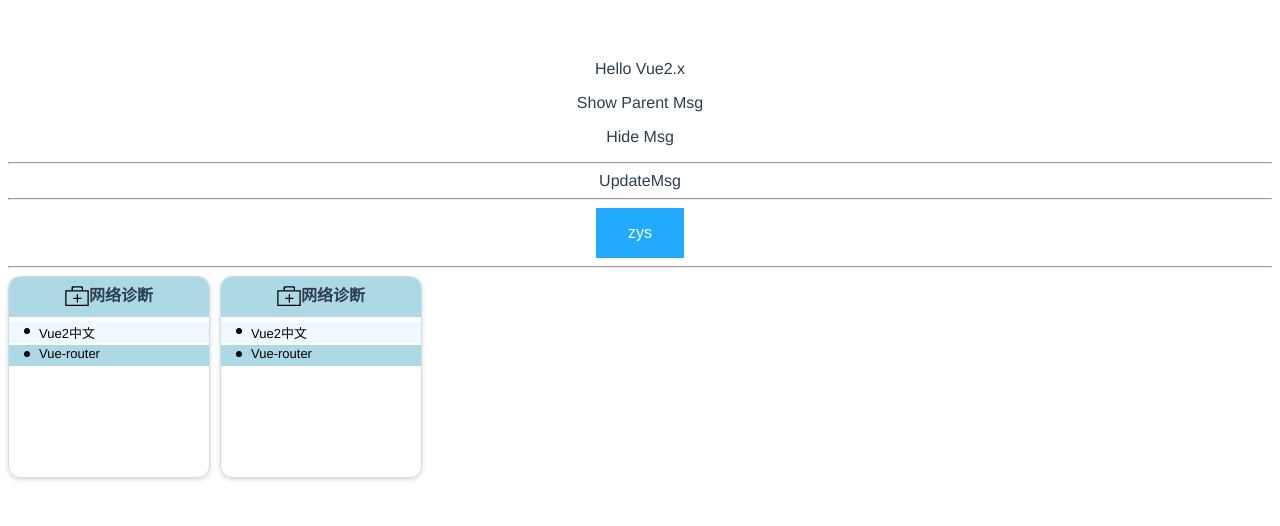
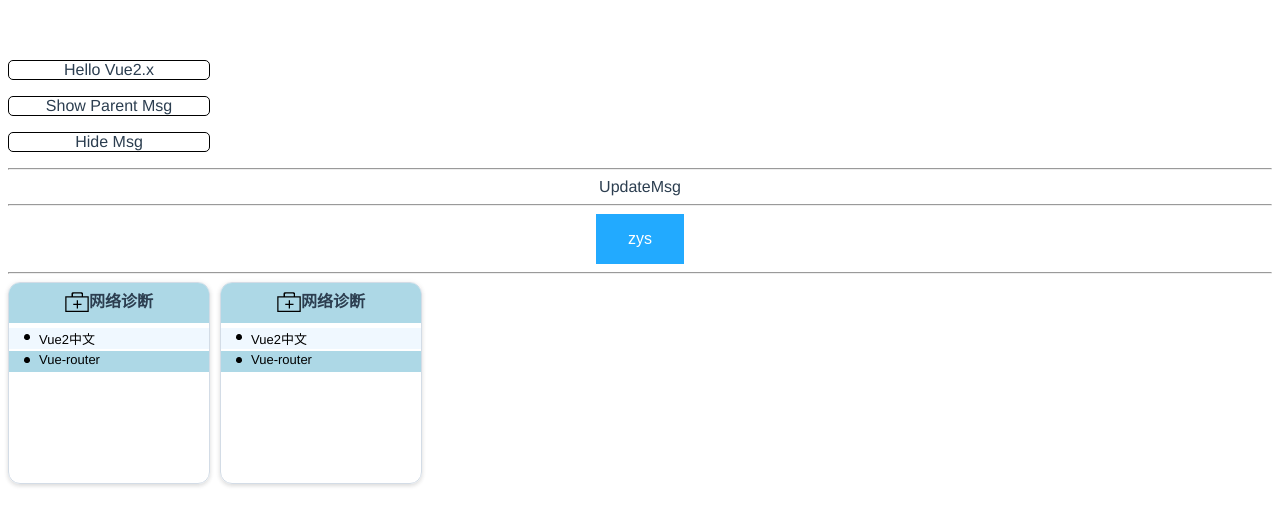
Before and after one commit to wolfzhaoshuai/zys_vue_components, a Vue app: page / in a window 1280 px wide. Shown: the top 526 px of the page. Built offline with nearby package versions, Linux system fonts and the light colour scheme.

Commit message:
example组件样式调整

```diff
--- a/src/App.vue
+++ b/src/App.vue
@@ -3,7 +3,7 @@
     <example :msg="msg" @showMsg="showInfo" @hideMsg="hideInfo">
       <template slot="title">Hello Vue2.x</template>
     </example>
-    <p :style="{ display: show }">This is a msg in father but emited by child</p>
+    <p  :style="{ display: show }" class="example-p">This is a msg in father but emited by child</p>
     <hr>
     <div>
       <span @click="updateMsg">UpdateMsg</span>
@@ -29,10 +29,14 @@
 </template>
 
 <script>
+import Example from './components/example.vue'
 import TitleDiagnose from './assets/images/title_diagnose.png'
 import CardItem from './assets/images/card_item.png'
 export default {
   name: 'app',
+  components: {
+    Example
+  },
   data () {
     return {
       msg: 'Show Parent Msg',
--- a/src/components/example.vue
+++ b/src/components/example.vue
@@ -1,8 +1,10 @@
 <template>
   <div>
-    <slot name="title"></slot>
-    <p @click="emitParent">{{ msg }}</p>
-    <p @click="emitHide">Hide Msg</p>
+    <p class="example-p">
+      <slot name="title"></slot>
+    <p>
+    <p @click="emitParent" class="example-p">{{ msg }}</p>
+    <p @click="emitHide" class="example-p">Hide Msg</p>
   </div>
 </template>
 
--- /dev/null
+++ b/src/stylesheet/_example.scss
@@ -0,0 +1,7 @@
+.example-p {
+  margin-top: 3px;
+  display: block;
+  border: 1px solid black;
+  width: 200px;
+  border-radius: 5px;
+}
--- a/src/stylesheet/index.scss
+++ b/src/stylesheet/index.scss
@@ -2,6 +2,7 @@
 @import "./_button.scss";
 @import "./_message.scss";
 @import "./_card.scss";
+@import "./_example.scss";
 
 // Font Family
 @import "./xiguafont/style.scss"
```
